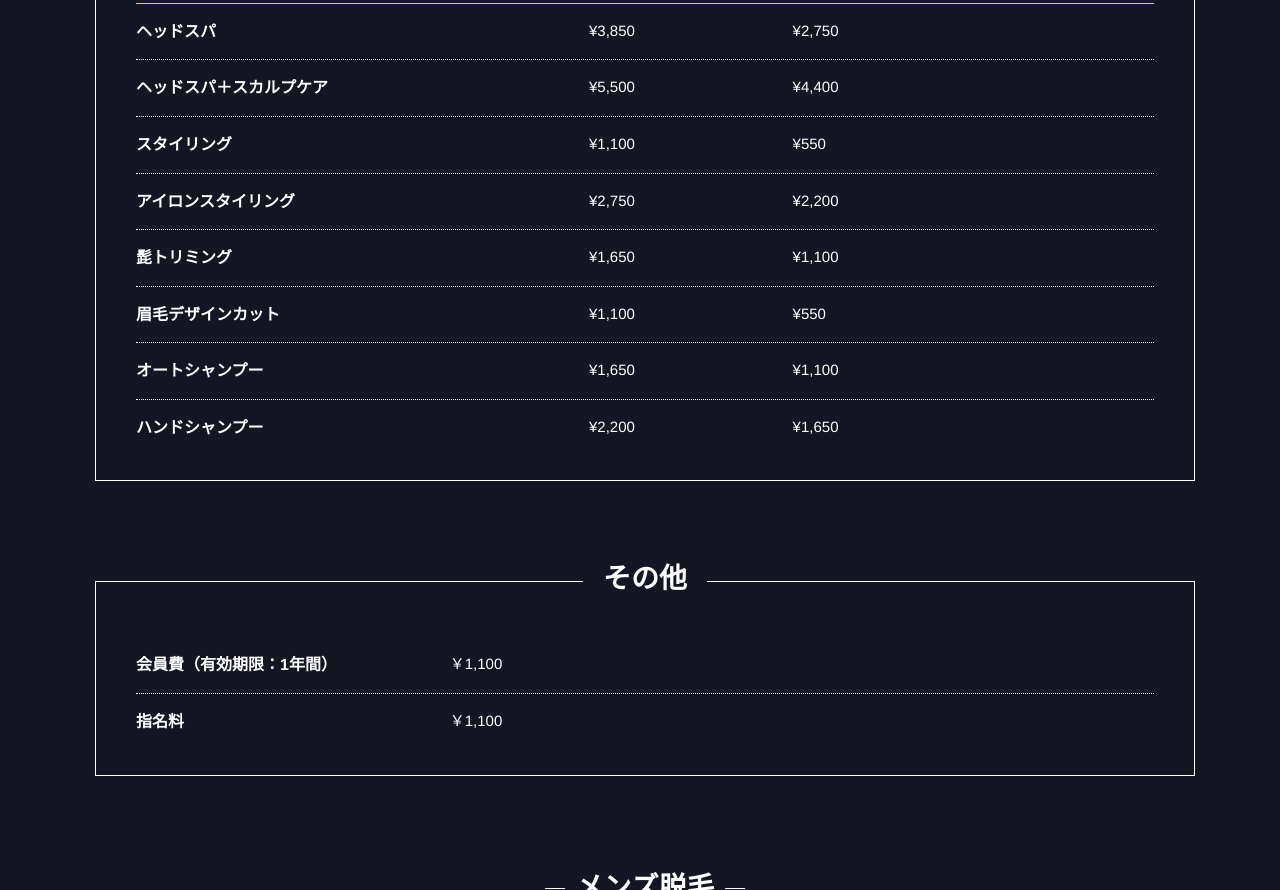
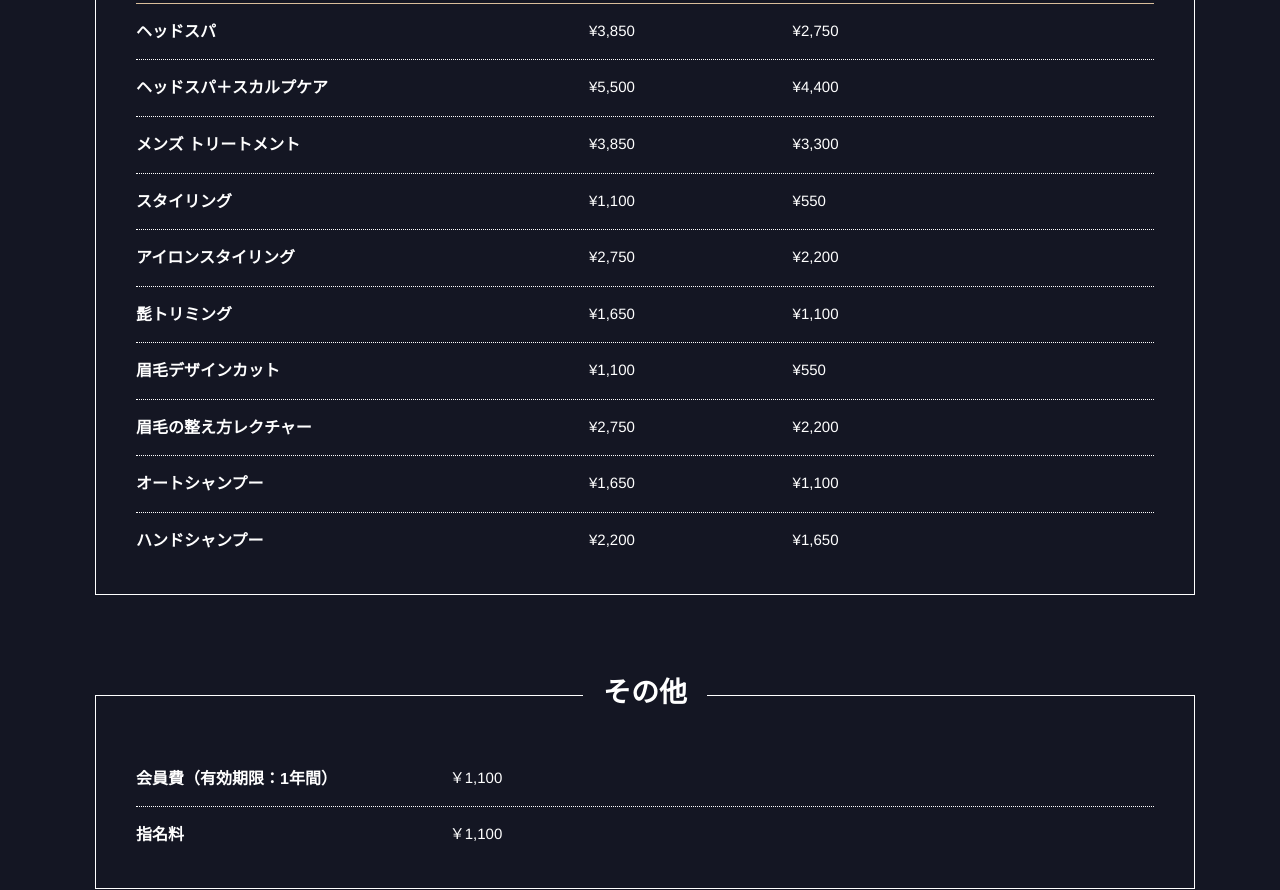
Before and after one commit to kamy0042/bee_group_web, a Next.js app: page /menu in a window 1280 px wide. Shown: the part 4440-5330 px from the top of the page. Built offline with nearby package versions, Linux system fonts and the light colour scheme.

Commit message:
メニュー追加

```diff
--- a/pages/menu/index.tsx
+++ b/pages/menu/index.tsx
@@ -447,6 +447,15 @@ const Menu = () => (
                 </dd>
               </div>
               <div className={styles.menuItem}>
+                <dt className={styles.menuItem_title_long}>メンズ トリートメント</dt>
+                <dd className={styles.menuItem_pay}>
+                  <span>通常料金（税込）</span>¥3,850
+                </dd>
+                <dd className={styles.menuItem_pay}>
+                  <span>会員優待（税込）</span>¥3,300
+                </dd>
+              </div>
+              <div className={styles.menuItem}>
                 <dt className={styles.menuItem_title_long}>スタイリング</dt>
                 <dd className={styles.menuItem_pay}>
                   <span>通常料金（税込）</span>¥1,100
@@ -480,6 +489,15 @@ const Menu = () => (
                 </dd>
                 <dd className={styles.menuItem_pay}>
                   <span>会員優待（税込）</span>¥550
+                </dd>
+              </div>
+              <div className={styles.menuItem}>
+                <dt className={styles.menuItem_title_long}>眉毛の整え方レクチャー</dt>
+                <dd className={styles.menuItem_pay}>
+                  <span>通常料金（税込）</span>¥2,750
+                </dd>
+                <dd className={styles.menuItem_pay}>
+                  <span>会員優待（税込）</span>¥2,200
                 </dd>
               </div>
               <div className={styles.menuItem}>
```
